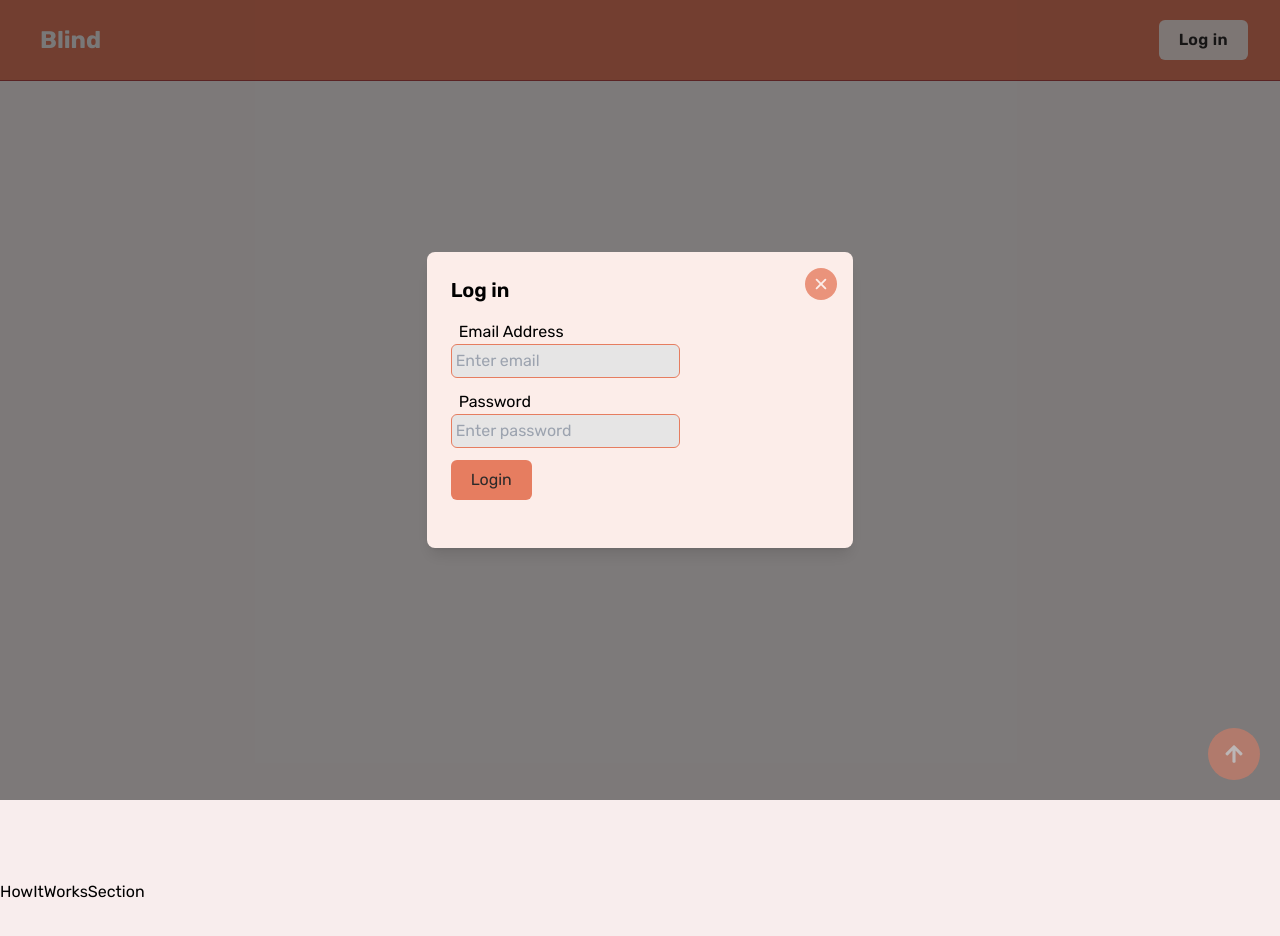
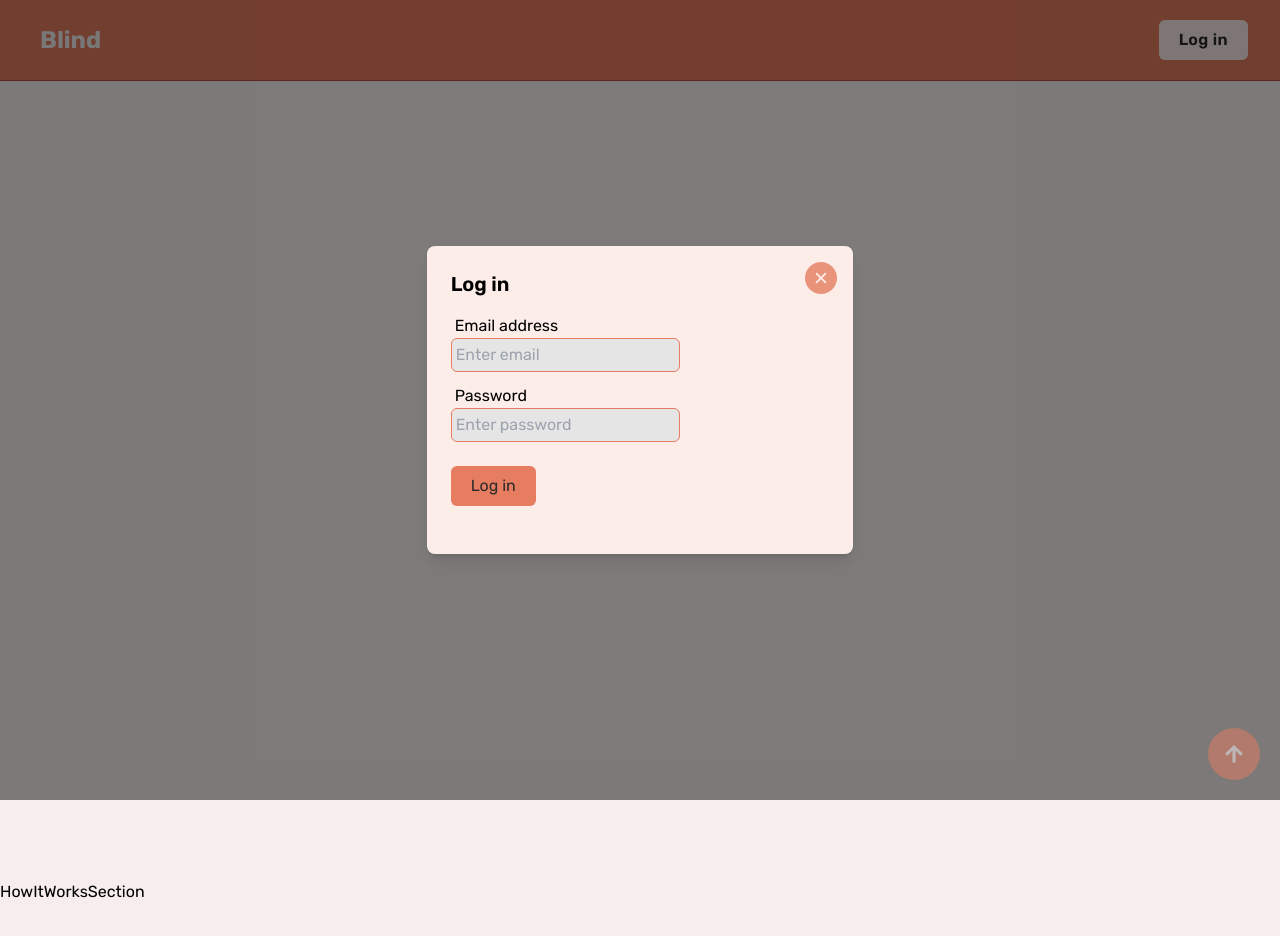
Before and after one commit to K444RU/match-me, a React (Vite) app in the folder front-end/: page / in a window 1280 px wide. Both pictures are taken after a click on the button "Log in". Shown: the top 936 px of the page. Built offline with nearby package versions, Linux system fonts and the light colour scheme.

Commit message:
refactor: Separated Inputfield component from forms

```diff
--- a/front-end/src/App.tsx
+++ b/front-end/src/App.tsx
@@ -7,6 +7,7 @@ import {
 import MainLayout from './layout/MainLayout';
 import HomePage from './pages/HomePage';
 import ChatsPage from './pages/ChatsPage';
+
 
 const router = createBrowserRouter(
   createRoutesFromElements(
--- a/front-end/src/components/LoginForm.tsx
+++ b/front-end/src/components/LoginForm.tsx
@@ -1,6 +1,7 @@
-import { useState } from 'react';
+import React, { useState } from 'react';
 import { useNavigate } from 'react-router-dom';
 import MotionSpinner from './motion/MotionSpinner';
+import InputField from './form_utilities/InputField';
 
 const LoginForm = ({ setShowOverlay }: { setShowOverlay: (show: boolean) => void }) => {
   const navigate = useNavigate();
@@ -13,7 +14,7 @@ const LoginForm = ({ setShowOverlay }: { setShowOverlay: (show: boolean) => void
     password: string;
   }
 
-  const submitForm = (e: any) => {
+  const submitForm = (e: React.FormEvent) => {
     e.preventDefault();
     setLoading(true);
 
@@ -22,6 +23,7 @@ const LoginForm = ({ setShowOverlay }: { setShowOverlay: (show: boolean) => void
       password,
     };
 
+    console.log(user);
     authenticate(user);
   };
 
@@ -71,46 +73,30 @@ const LoginForm = ({ setShowOverlay }: { setShowOverlay: (show: boolean) => void
 
   return (
     <form onSubmit={submitForm}>
-      <div className="mb-3 place-items-start">
-        <label className="ml-2" htmlFor="contact_email">
-          Email Address
-        </label>
-        <div className="rounded-md border border-primary bg-text-100 p-1">
-          <input
+      <InputField
+        label="Email address"
         type="email"
-            id="contact_email"
         name="contact_email"
-            className="bg-text-100"
         placeholder="Enter email"
-            required
         value={email}
-            onChange={(e) => setEmail(e.target.value)}
+        onChange={setEmail}
+        required={true}
       />
-        </div>
-      </div>
-      <div className="mb-3 place-items-start">
-        <label className="ml-2" htmlFor="password">
-          Password
-        </label>
-        <div className="rounded-md border border-primary bg-text-100 p-1">
-          <input
+      <InputField
+        label="Password"
         type="text"
-            id="password"
         name="password"
-            className="bg-text-100"
         placeholder="Enter password"
-            required
         value={password}
-            onChange={(e) => setPassword(e.target.value)}
+        onChange={setPassword}
+        required={true}
       />
-        </div>
-      </div>
       <button
-        className="rounded-md bg-primary px-5 py-2 text-text hover:bg-primary-200 hover:text-text"
+        className="rounded-md bg-primary px-5 py-2 mt-3 text-text hover:bg-primary-200 hover:text-text"
         type="submit"
         aria-label="Submit form."
       >
-        {loading ? <MotionSpinner /> : 'Login'}
+        {loading ? <MotionSpinner /> : 'Log in'}
       </button>
     </form>
   );
--- a/front-end/src/components/RegisterForm.tsx
+++ b/front-end/src/components/RegisterForm.tsx
@@ -1,5 +1,6 @@
 import { useNavigate } from 'react-router-dom';
 import { useState } from 'react';
+import InputField from './form_utilities/InputField';
 
 const RegisterForm = ({
   setShowOverlay,
@@ -56,72 +57,43 @@ const RegisterForm = ({
 
   return (
     <form onSubmit={submitForm}>
-      <div className="mb-3 place-items-start">
-        <label className="ml-2" htmlFor="contact_email">
-          Email Address
-        </label>
-        <div className="rounded-md border border-primary bg-text-100 p-1">
-          <input
+      <InputField
+        label="Email address"
         type="email"
-            id="contact_email"
         name="contact_email"
-            className="bg-text-100"
         placeholder="Enter email"
-            required
         value={email}
-            onChange={(e) => setEmail(e.target.value)}
+        onChange={setEmail}
+        required={true}
       />
-        </div>
-      </div>
-      <div className="mb-3 place-items-start">
-        <label className="ml-2" htmlFor="password">
-          Password
-        </label>
-        <div className="rounded-md border border-primary bg-text-100 p-1">
-          <input
+      <InputField
+        label="Password"
         type="text"
-            id="password"
         name="password"
-            className="bg-text-100"
         placeholder="Enter password"
-            required
         value={password}
-            onChange={(e) => setPassword(e.target.value)}
+        onChange={setPassword}
+        required={true}
       />
-        </div>
-      </div>
       <div className="mb-3 flex place-items-start space-x-2">
-        <div className="place-items-start">
-          <label className="ml-2" htmlFor="country_code">
-            Country
-          </label>
-          <div className="rounded-md border border-primary bg-text-100 p-1">
-            <input
-              id="country_code"
+        <InputField className="w-20"
+        label="Country"
+        type="text"
         name="country_code"
-              className="w-20 bg-text-100"
         placeholder="+372"
         value={countryCode}
-              onChange={(e) => setCountryCode(e.target.value)}
-            ></input>
-          </div>
-        </div>
-        <div className="place-items-start">
-          <label className="ml-2" htmlFor="contact_phone">
-            Phone number
-          </label>
-          <div className="rounded-md border border-primary bg-text-100 p-1">
-            <input
-              type="tel"
-              id="contact_phone"
+        onChange={setCountryCode}
+        required={true}
+        />
+        <InputField
+        label="Phone number"
+        type="text"
         name="contact_phone"
-              className="bg-text-100"
         placeholder="Enter phone number"
         value={phone}
-              onChange={(e) => setPhone(e.target.value)}
+        onChange={setPhone}
+        required={true}
         />
-          </div>
-        </div>
       </div>
       <button
         className="rounded-md bg-primary px-5 py-2 text-text hover:bg-primary-200 hover:text-text"
--- a/front-end/src/components/form_utilities/InputField.tsx
+++ b/front-end/src/components/form_utilities/InputField.tsx
@@ -1,8 +1,33 @@
-const InputField = ({ label }: { label: string }, { htmlFor }: { htmlFor: string }) => {
+import React from "react";
+
+type InputFieldProps = {
+  label: string;
+  name: string; // [htmlFor, id, name]
+  type: string;
+  placeholder?: string;
+  value: string;
+  onChange: React.Dispatch<React.SetStateAction<string>>;
+  required?: boolean;
+  className?: string;
+}
+
+const InputField = (
+  { label, name, type, placeholder, value, onChange, required, className}: InputFieldProps) => {
   return (
-    <div className="mb-3 place-items-start">
-      <label className="ml-2" htmlFor={`${htmlFor}`}>{label}</label>
-
+    <div className={`mb-3 place-items-start ${className}`}>
+      <label className="ml-1" htmlFor={`${name}`}>{label}</label>
+      <div className="rounded-md border border-primary bg-text-100 p-1">
+        <input
+          type={type}
+          id={name}
+          name={name}
+          className="bg-text-100 w-full"
+          placeholder={placeholder}
+          required={required}
+          value={value}
+          onChange={(e) => onChange(e.target.value)}
+        />
+      </div>
     </div>
   )
 }
```
Lines whose indentation alone changed are shown as unchanged.
